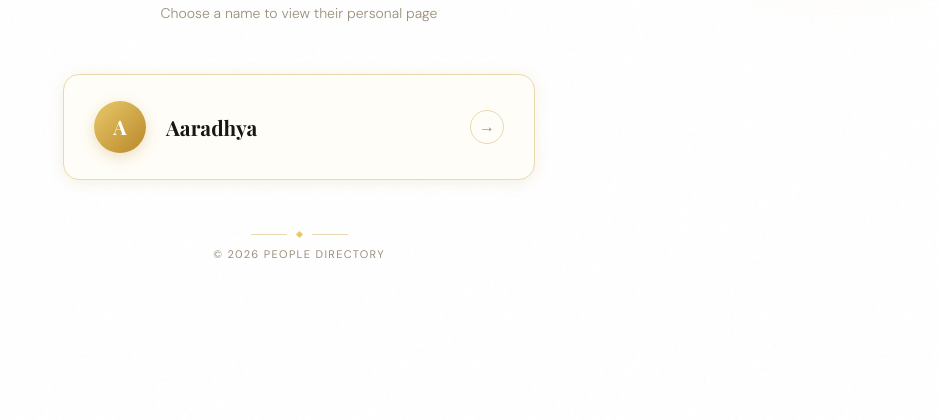
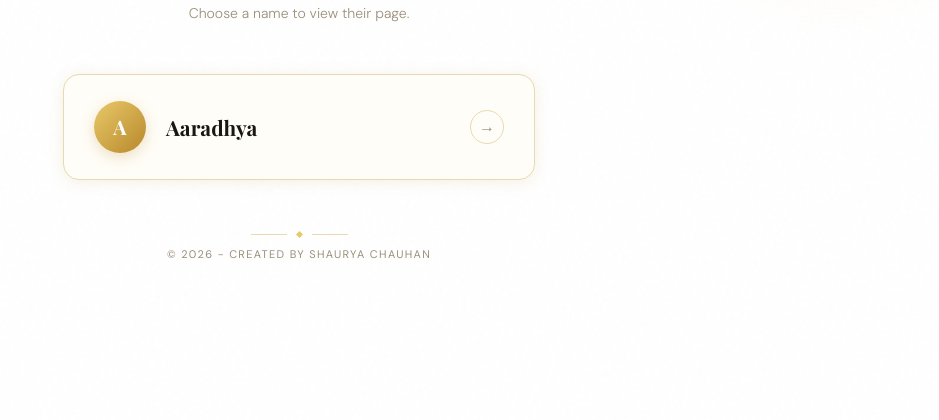
Before and after one commit to shauryachr/friends, a plain HTML site: page index.html in a window 1280 px wide. Shown: the part 336-756 px from the top of the page, without its empty margins (341-1280 px from the left). Drawn offline with nearby package versions, Linux system fonts and the light colour scheme.

Commit message:
Update index.html

```diff
--- a/index.html
+++ b/index.html
@@ -302,7 +302,7 @@
     <div class="top-rule"><div class="rule-diamond"></div></div>
     <p class="eyebrow">People Directory</p>
     <h1>Select a Profile</h1>
-    <p class="subtitle">Choose a name to view their personal page</p>
+    <p class="subtitle">Choose a name to view their page.</p>
 
     <div class="people-grid">
       <a class="person-card" href="/aaradhya">
@@ -318,7 +318,7 @@
 
     <div class="bottom-ornament">
       <div class="bottom-rule"><div class="bottom-diamond"></div></div>
-      <p class="footer">© 2026 People Directory</p>
+      <p class="footer">© 2026 - Created by Shaurya Chauhan</p>
     </div>
   </div>
 </body>
```
